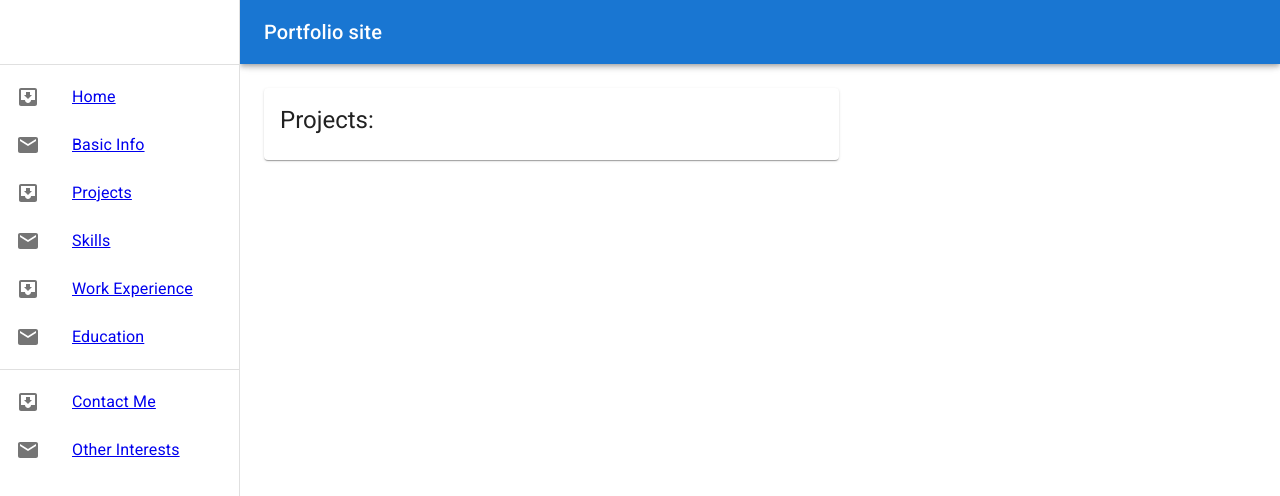
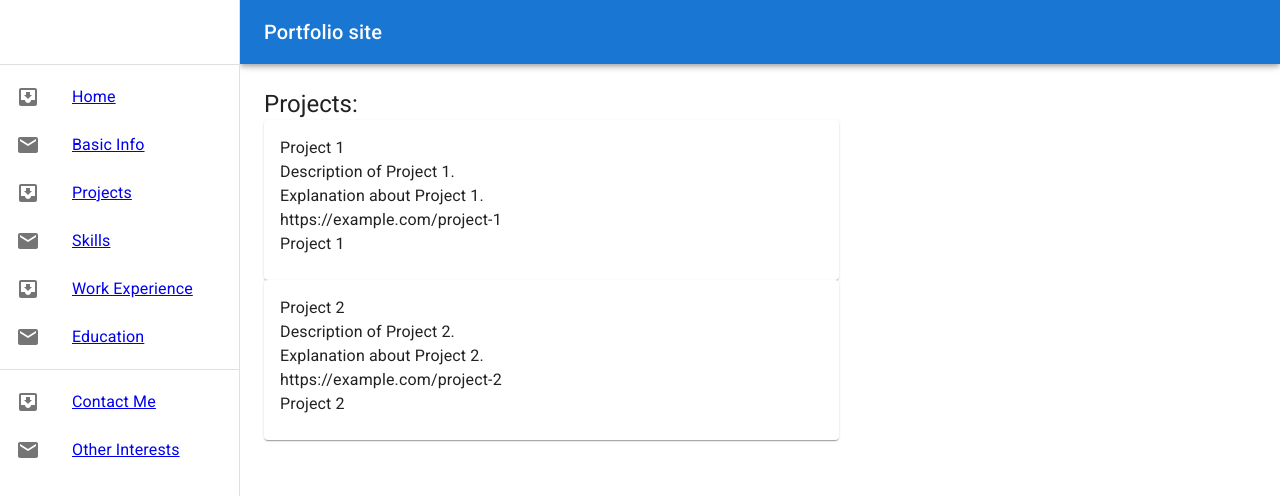
Before and after one commit to rolfisub/portfolio, a React (Create React App) app in the folder frontend/web/: page /projects in a window 1280 px wide. Shown: the top 496 px of the page. Built offline with nearby package versions, Linux system fonts and the light colour scheme; data requests are answered from the project's data file.

Commit message:
wip render projects

```diff
--- a/frontend/web/src/routes/pages/Projects.tsx
+++ b/frontend/web/src/routes/pages/Projects.tsx
@@ -1,5 +1,8 @@
 import React from "react";
-import { useGetProjectsByUserIdQuery } from "../../api/projectsApi";
+import {
+  ProjectResponse,
+  useGetProjectsByUserIdQuery,
+} from "../../api/projectsApi";
 import { DefaultError } from "../../components/DefaultError";
 import { Box, Card, CardContent, Typography } from "@mui/material";
 import { DefaultLoading } from "../../components/DefaultLoading";
@@ -18,11 +21,18 @@ export default function Projects() {
 
   return (
     <Box sx={{ maxWidth: 575 }}>
-      <Card>
-        <CardContent>
-          <Typography variant="h5">Projects:</Typography>
-        </CardContent>
-      </Card>
+      <Typography variant="h5">Projects:</Typography>
+      {data?.map((project: ProjectResponse) => (
+        <Card>
+          <CardContent>
+          <Typography>{project.title}</Typography>
+          <Typography>{project.description}</Typography>
+          <Typography>{project.explanation}</Typography>
+          <Typography>{project.url}</Typography>
+          <Typography>{project.title}</Typography>
+          </CardContent>
+        </Card>
+      ))}
     </Box>
   );
 }
```
